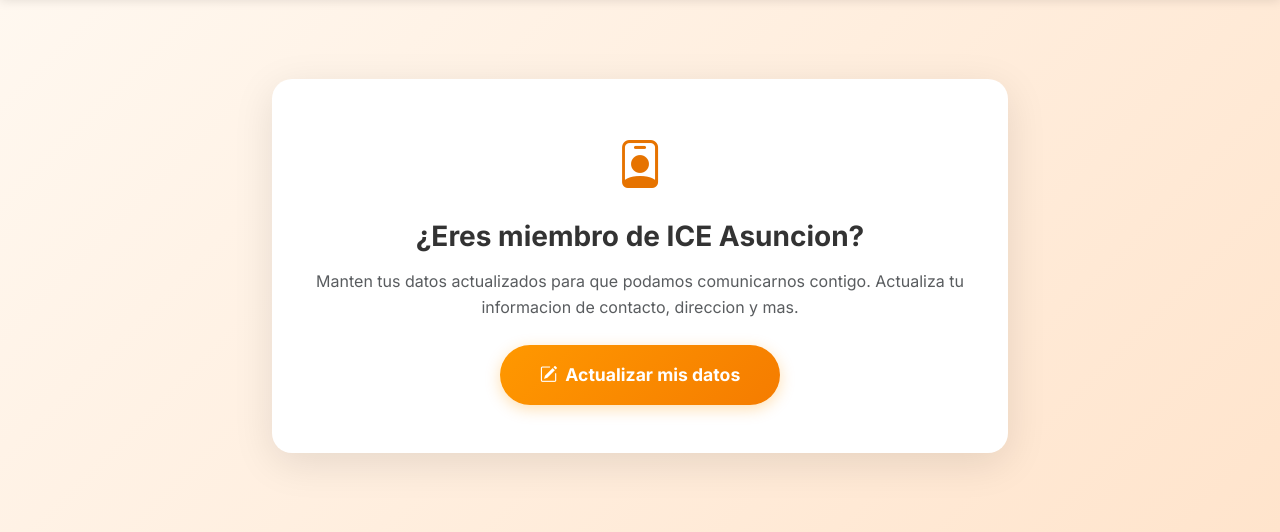
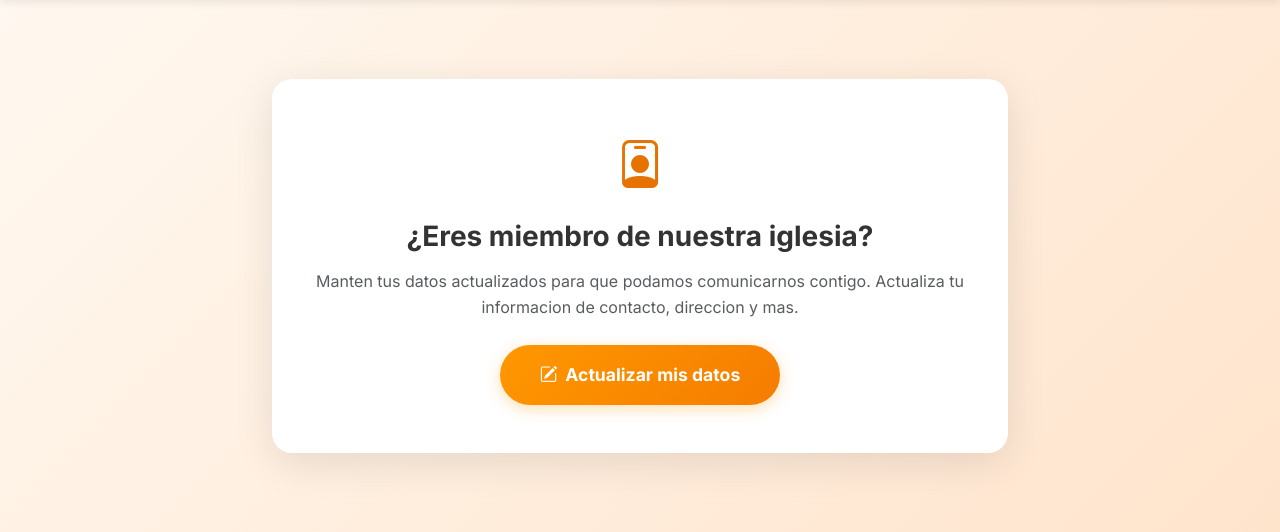
Before and after one commit to hernandezbg/ice_asuncion, a Django app: page / in a window 1280 px wide. Shown: the part 88-620 px from the top of the page. Run offline with Django 5.2, Linux system fonts and the light colour scheme; data comes from the database, SQL or seed files in the repository; data that the repository does not hold is empty.

Commit message:
Fix: actualizar texto seccion miembros en homepage

```diff
--- a/templates/contenido/home.html
+++ b/templates/contenido/home.html
@@ -796,7 +796,7 @@
             <div class="col-lg-8 text-center">
                 <div class="member-update-box">
                     <i class="bi bi-person-badge" style="font-size: 3rem; color: #e67300;"></i>
-                    <h3 class="mt-3 mb-3" style="color: #333; font-weight: 700;">¿Eres miembro de ICE Asuncion?</h3>
+                    <h3 class="mt-3 mb-3" style="color: #333; font-weight: 700;">¿Eres miembro de nuestra iglesia?</h3>
                     <p class="text-muted mb-4">Manten tus datos actualizados para que podamos comunicarnos contigo. Actualiza tu informacion de contacto, direccion y mas.</p>
                     <a href="{% url 'miembros:acceso' %}" class="btn-actualizar-datos">
                         <i class="bi bi-pencil-square me-2"></i>Actualizar mis datos
```
